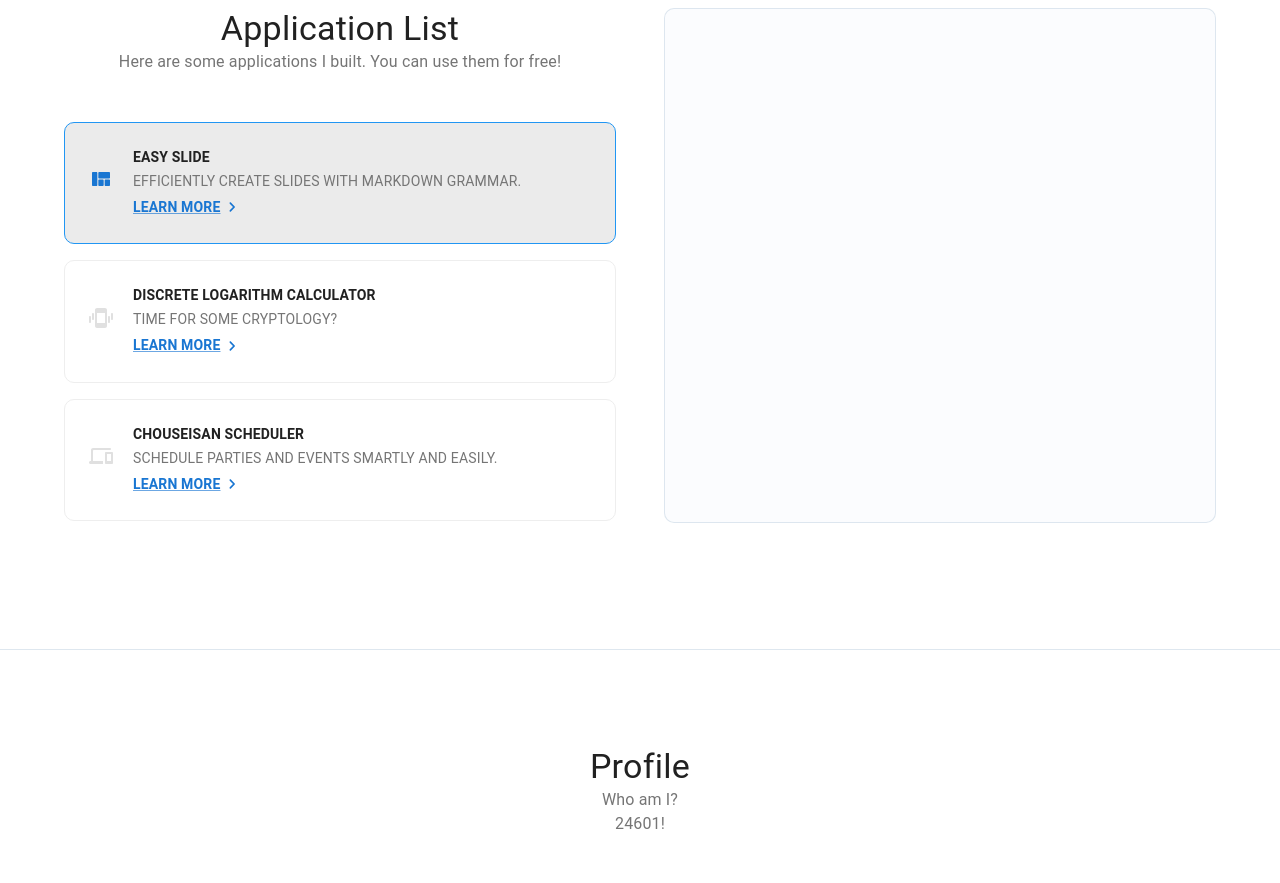
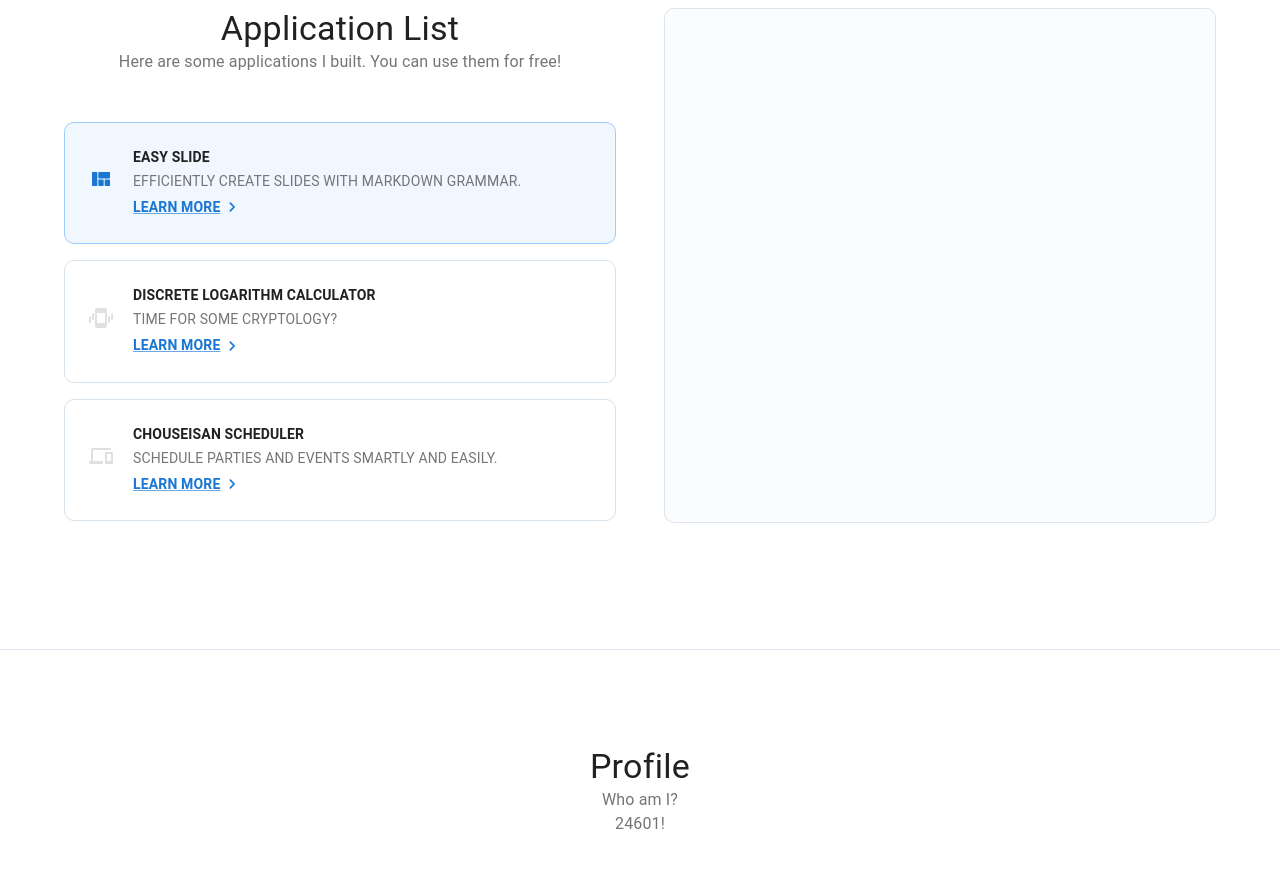
Before and after one commit to QiuMatthew/website-frontend, a React (Create React App) app: page / in a window 1280 px wide. Shown: the part 1740-2623 px from the top of the page. Built offline with nearby package versions, Linux system fonts and the light colour scheme.

Commit message:
modified color in application section

```diff
--- a/src/components/Applications.js
+++ b/src/components/Applications.js
@@ -1,12 +1,14 @@
 import React from 'react';
 import { useThemeContext } from '../ThemeContext.js';
 
-import { Box, Container, Typography, Grid, Card, Chip, Link, Stack, Button } from '@mui/material'
+import { Box, Container, Typography, Grid, Card, Chip, Link, Stack, Button, alpha } from '@mui/material'
 
 import ViewQuiltRoundedIcon from '@mui/icons-material/ViewQuiltRounded';
 import EdgesensorHighRoundedIcon from '@mui/icons-material/EdgesensorHighRounded';
 import DevicesRoundedIcon from '@mui/icons-material/DevicesRounded';
 import ChevronRightRoundedIcon from '@mui/icons-material/ChevronRightRounded';
+import { brand } from '../getThemeByMode.js';
+
 
 export default function Applications() {
     const items = [
@@ -178,16 +180,23 @@ export default function Applications() {
                                         height: 'fit-content',
                                         width: '100%',
                                         background: 'none',
-                                        backgroundColor:
-                                            selectedItemIndex === index ? 'action.selected' : undefined,
-                                        borderColor: (theme) => {
-                                            if (theme.palette.mode === 'light') {
-                                                return selectedItemIndex === index
-                                                    ? 'primary.light'
-                                                    : 'grey.200';
-                                            }
-                                            return selectedItemIndex === index ? 'primary.dark' : 'grey.800';
-                                        },
+                                        backgroundColor: selectedItemIndex === index
+                                            ? mode === 'light'
+                                                ? 'brand.50'
+                                                : 'brand.900'
+                                            : undefined,
+                                        borderColor: selectedItemIndex === index
+                                            ? mode === 'light'
+                                                ? 'brand.200'
+                                                : 'brand.700'
+                                            : mode === 'light'
+                                                ? 'gray.200'
+                                                : 'gray.700',
+                                        '&:hover': {
+                                            backgroundColor: mode === 'light' ? 'brand.100' : 'brand.800',
+                                            borderColor: mode === 'light' ? 'brand.200' : 'brand.700',
+
+                                        }
                                     }}
                                 >
                                     <Box
--- a/src/getThemeByMode.js
+++ b/src/getThemeByMode.js
@@ -1,6 +1,19 @@
 // getThemeByMode.js
 import { blue, grey } from '@mui/material/colors'
 import { alpha } from '@mui/material'
+
+export const brand = {
+    50: '#F0F7FF',
+    100: '#CEE5FD',
+    200: '#9CCCFC',
+    300: '#55A6F6',
+    400: '#0A66C2',
+    500: '#0959AA',
+    600: '#064079',
+    700: '#033363',
+    800: '#02294F',
+    900: '#021F3B',
+};
 
 export const gray = {   // this is grey but with more blue ingredient
     50: '#FBFCFE',
@@ -36,6 +49,12 @@ export default function getThemeByMode(mode) {
                     secondary: '#06090a',
                 })
             },
+            action: {
+                selected: `${alpha(brand[200], 0.2)}`,
+                ...(mode === 'dark' && {
+                    selected: `${alpha(brand[800], 0.2)}`,
+                }),
+            },
             text: {
                 primary: grey[900], secondary: grey[600],
                 ...(mode === 'dark' && {
@@ -43,6 +62,30 @@ export default function getThemeByMode(mode) {
                 })
             },
             divider: mode === 'light' ? alpha(grey[300], 0.5) : alpha(grey[600], 0.3),
+            gray: {
+                50: gray[50],
+                100: gray[100],
+                200: gray[200],
+                300: gray[300],
+                400: gray[400],
+                500: gray[500],
+                600: gray[600],
+                700: gray[700],
+                800: gray[800],
+                900: gray[900],
+            },
+            brand: {
+                50: brand[50],
+                100: brand[100],
+                200: brand[200],
+                300: brand[300],
+                400: brand[400],
+                500: brand[500],
+                600: brand[600],
+                700: brand[700],
+                800: brand[800],
+                900: brand[900],
+            },
         },
         components: {
             MuiMenuItem: {
@@ -68,7 +111,7 @@ export default function getThemeByMode(mode) {
                     root: {
                         borderColor: `${alpha(gray[200], 0.8)}`,
                         ...(mode === 'dark' && {
-                            borderColor: '#364049',
+                            borderColor: gray[700],
                         }),
                     },
                 },
```
